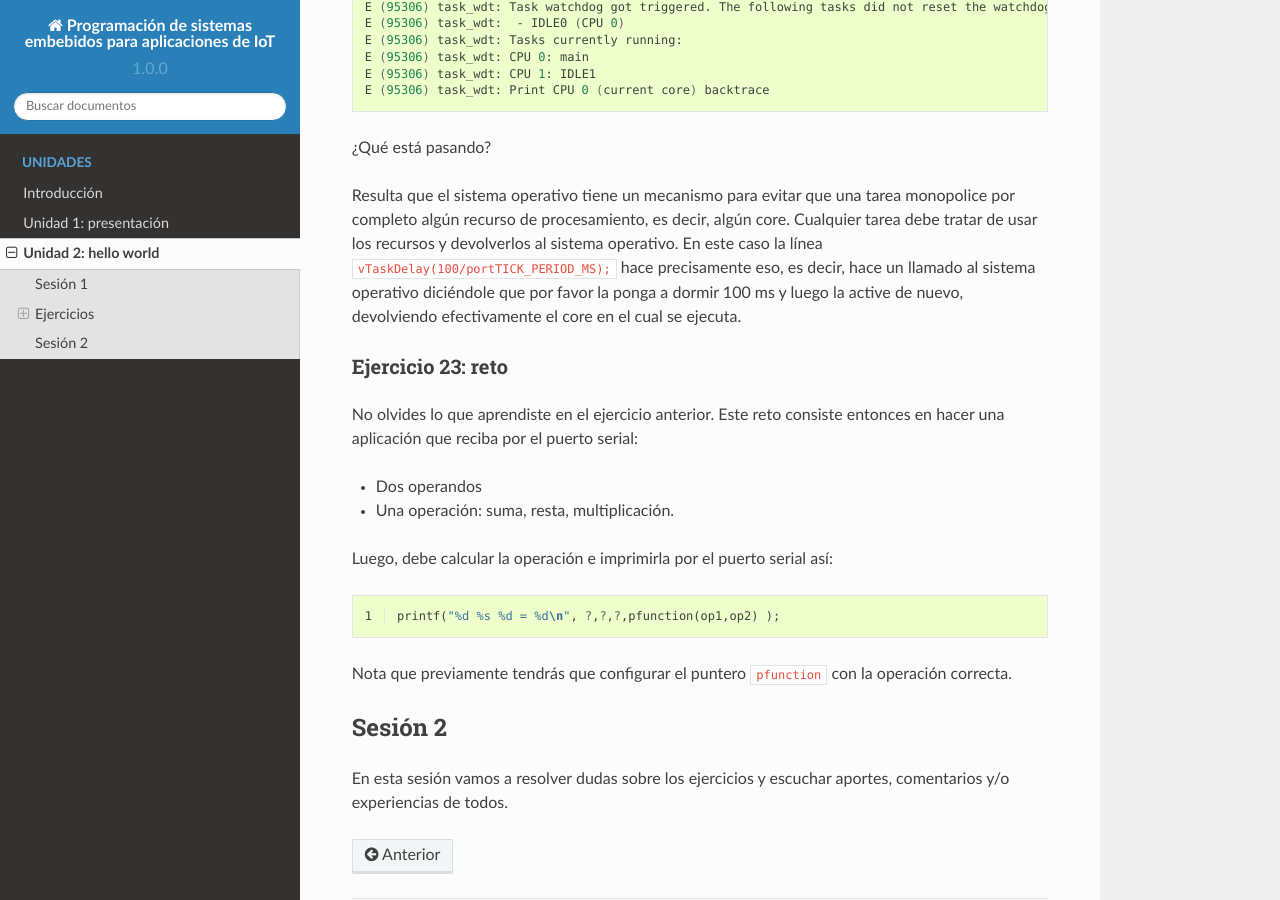
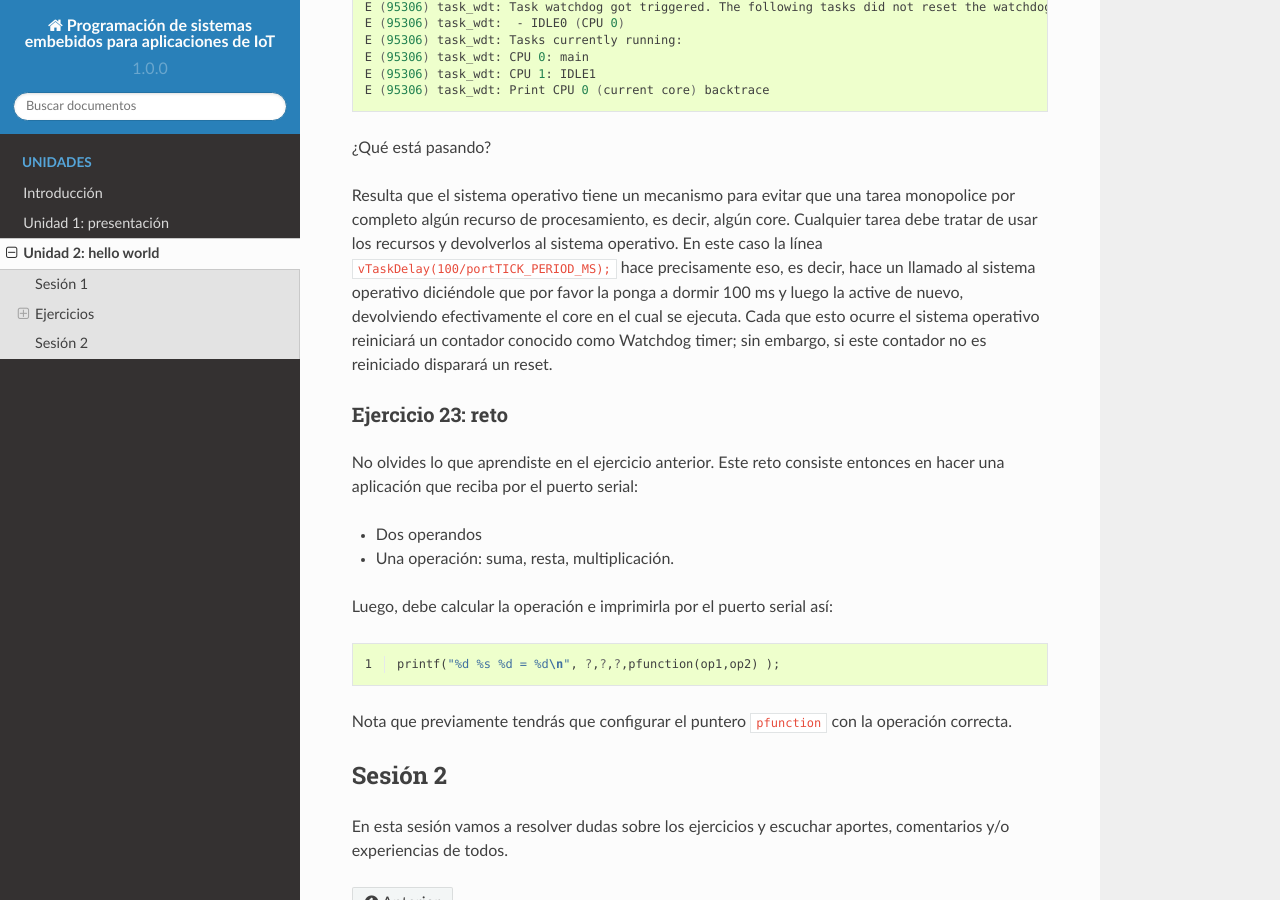
Before and after one commit to juanferfranco/espiot, a Sphinx documentation site: the page built from docs/_unidad2/unidad2.rst, in a window 1280 px wide and 900 px high, scrolled down 20634 px. Built offline with Sphinx 7.4.7 and the Read the Docs theme 2.0.0, drawn with Linux system fonts in a browser that asks for light colours.

Commit message:
update exercise 23

```diff
--- a/docs/_unidad2/unidad2.rst
+++ b/docs/_unidad2/unidad2.rst
@@ -1108,7 +1108,9 @@ debe tratar de usar los recursos y devolverlos al sistema operativo. En este cas
 la línea ``vTaskDelay(100/portTICK_PERIOD_MS);`` hace precisamente eso, es decir,
 hace un llamado al sistema operativo diciéndole que por favor la ponga a dormir
 100 ms y luego la active de nuevo, devolviendo efectivamente el core en el cual
-se ejecuta.
+se ejecuta. Cada que esto ocurre el sistema operativo reiniciará un contador conocido
+como Watchdog timer; sin embargo, si este contador no es reiniciado disparará un
+reset.
 
 Ejercicio 23: reto
 ^^^^^^^^^^^^^^^^^^^
```
